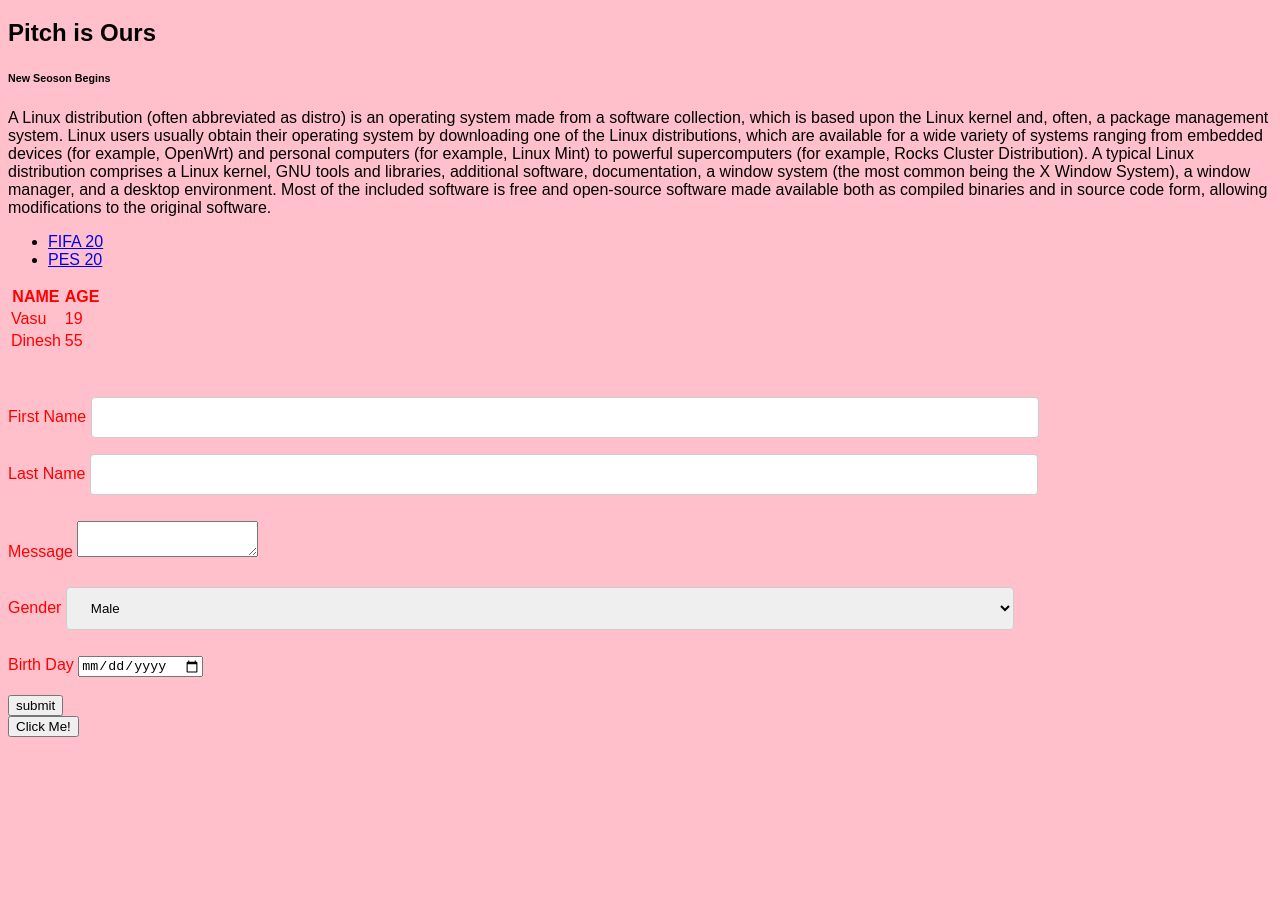
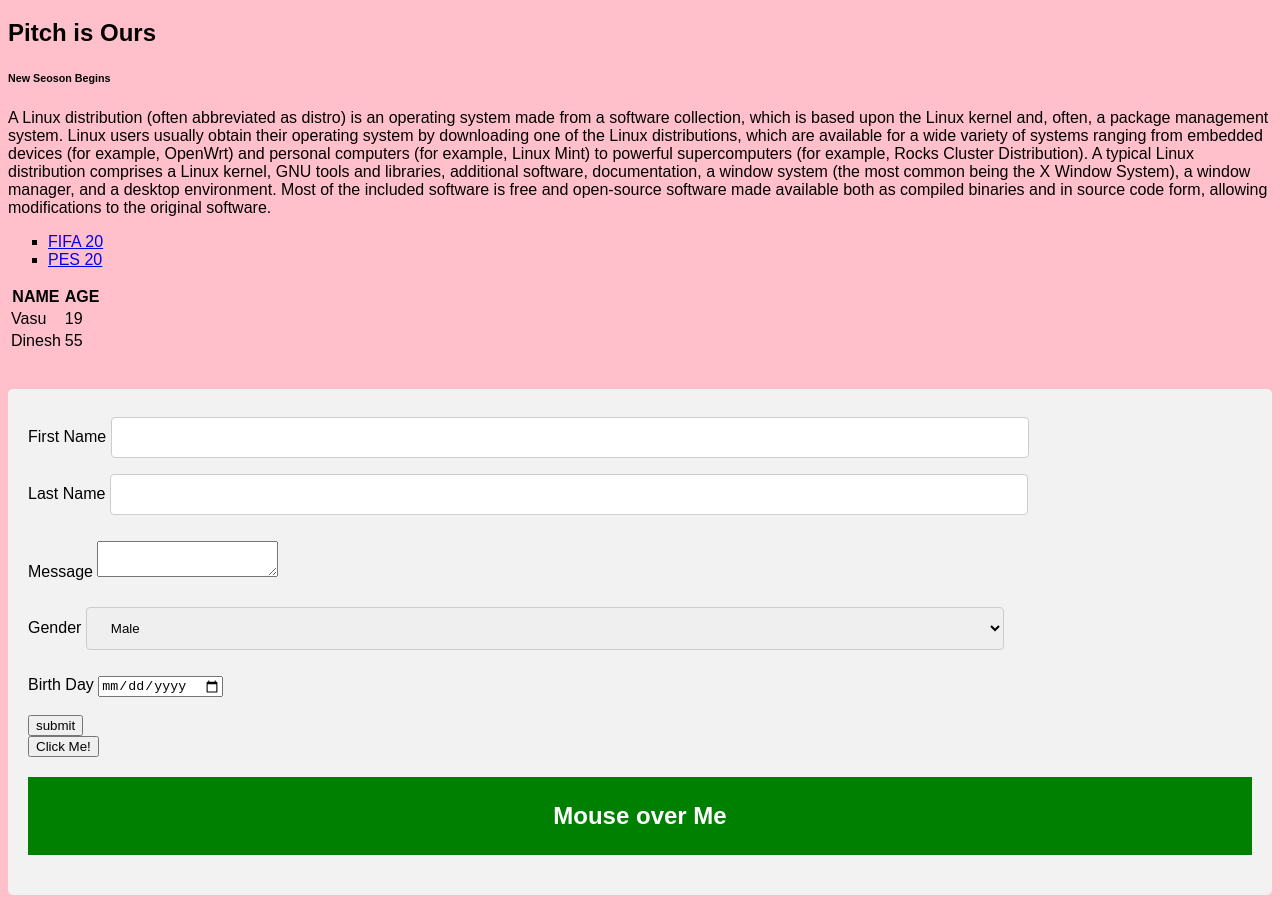
Before and after one commit to lazyvisionary/sample, a plain HTML site: page index.html in a window 1280 px wide. Shown: the part 61-964 px from the top of the page. Before the commit the page ends 806 px from the top, so only its background shows below. Drawn offline with Linux system fonts and the light colour scheme; files whose address does not match are found by name.

Commit message:
Add files via upload

```diff
--- a/index.html
+++ b/index.html
@@ -1,8 +1,8 @@
 <!DOCTYPE html>
 <html>
 <head>
-	<title> The Lazy Visionary </title>
-	<link rel="stylesheet" type="text/css" href="style.css">
+	<title> YO </title>
+	<link rel="stylesheet" type="text/css" href=" D:\CSS\CSS !\style sheets/style.css">
 
 </head>
 <body>
@@ -15,11 +15,11 @@
 
 A typical Linux distribution comprises a Linux kernel, GNU tools and libraries, additional software, documentation, a window system (the most common being the X Window System), a window manager, and a desktop environment. Most of the included software is free and open-source software made available both as compiled binaries and in source code form, allowing modifications to the original software.
 </p>
-<ul>
+
+<ul class="a">
 	<li> <a href="https://www.ea.com/games/fifa/fifa-20/news" target=_blank >FIFA 20 </a></li>
 	<li> <a href="https://www.konami.com/wepes/2020/eu/en/ps4/"target=_blank >PES 20 </a> </li>
 </ul>
-</div>
 <table>
 	<thead>
 		<tr>
@@ -40,8 +40,9 @@ A typical Linux distribution comprises a Linux kernel, GNU tools and libraries,
 </table>
 <br>
 <br>
+<div class="box-2">
 <form>
-	<form action ="process.php" method="POST">
+	<form action ="process.php" method="get">
 		<label> First Name </label>
 		<input type="text" name="first-name">
 		<br>
@@ -68,6 +69,8 @@ A typical Linux distribution comprises a Linux kernel, GNU tools and libraries,
 <br>
 <input type="submit" name="submit" value="submit">
 </form>
+
 <button type="button">Click Me!</button>
+<h2 class="box-3">Mouse over Me</h2>
 </body>
 </html>
```
